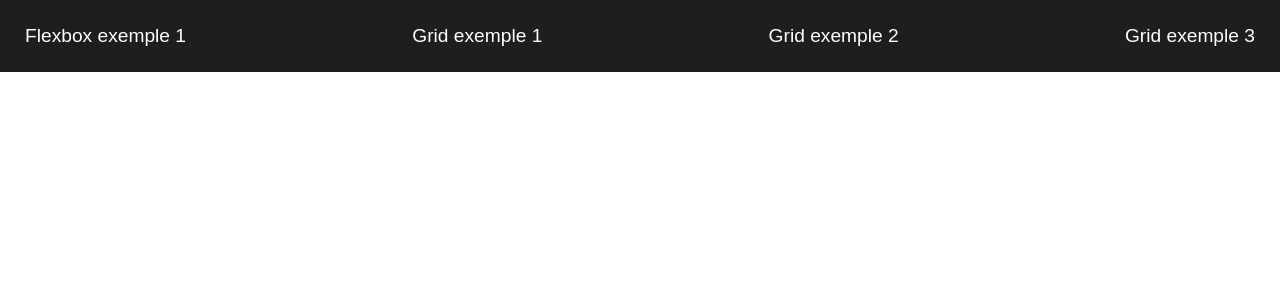
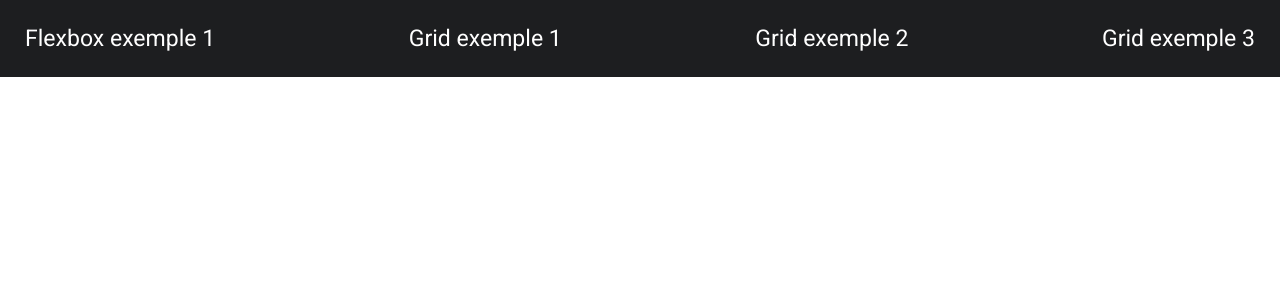
Before and after one commit to GabrielFS13/teste-nextJS, a Next.js app: page /components/Header in a window 1280 px wide. Shown: the top 300 px of the page. Built offline with nearby package versions, Linux system fonts and the light colour scheme.

Commit message:
Esquema CSS com border-box

```diff
--- a/styles/grid2.js
+++ b/styles/grid2.js
@@ -15,6 +15,10 @@ export const Grid2_Style = styled.div`
 }
 .sidebar div img {
   width: 100%;
+}
+.sidebar div:hover{
+  transition: all .2s;
+  transform: scale(0.9);
 }
 @media (max-width: 720px) {
   .grid2 {
--- a/styles/header.js
+++ b/styles/header.js
@@ -6,5 +6,7 @@ export const Button = styled.a`
         text-decoration: underline;
         color: gold;
         cursor: pointer;
+        transform: scale(0.9);
+        transition: all .4s;
         }
 `
--- a/styles/style.css
+++ b/styles/style.css
@@ -1,12 +1,12 @@
-body,
-ul,
-li,
-p {
+@import url("https://fonts.googleapis.com/css2?family=Roboto&display=swap");
+
+* {
   margin: 0px;
   padding: 0px;
+  box-sizing: border-box;
   list-style: none;
   font-size: 1.2rem;
-  font-family: Arial;
+  font-family: "Roboto", Arial, Helvetica, sans-serif;
 }
 .logo-item {
   width: 3rem;
```
